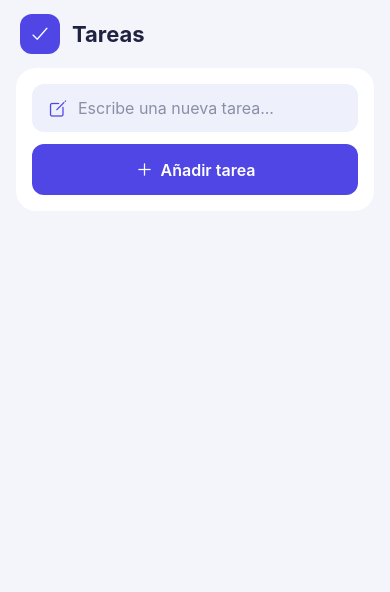
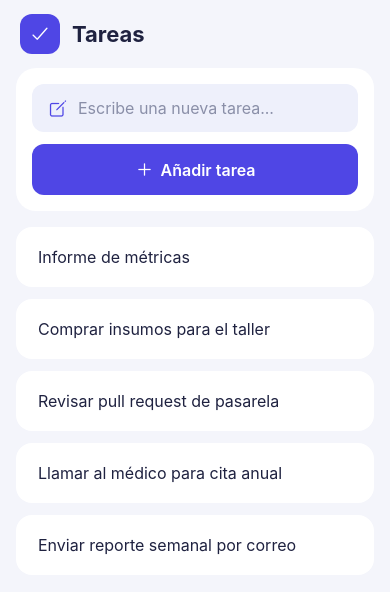
Before and after one commit to urp-moviles-2026-2/DiegoEV-Lab-01, a React Native app in the folder my-app-urp/: screen / in a window 390 px wide. Shown: the top 592 px of the page. Built offline with nearby package versions, Linux system fonts and the light colour scheme; what react-native-worklets would draw is missing.

Commit message:
avance 8 lab01

```diff
--- a/my-app-urp/App.js
+++ b/my-app-urp/App.js
@@ -1,10 +1,9 @@
 import React, { useState } from 'react';
-import { StyleSheet, Text, View, TextInput, TouchableOpacity, SafeAreaView, Platform, StatusBar as RNStatusBar } from 'react-native';
+import { StyleSheet, Text, View, TextInput, TouchableOpacity, FlatList, SafeAreaView, Platform, StatusBar as RNStatusBar } from 'react-native';
 import { StatusBar } from 'expo-status-bar';
 import { Ionicons } from '@expo/vector-icons';
 import { GestureHandlerRootView } from 'react-native-gesture-handler';
 
-/* ---------- Tarjeta de tarea ---------- */
 function TareaItem({ tarea }) {
   return (
     <View style={styles.swipeContenedor}>
@@ -64,6 +63,16 @@ export default function App() {
             <Text style={styles.textoAnadir}>Añadir tarea</Text>
           </TouchableOpacity>
         </View>
+
+        {/* Lista con scroll */}
+        <FlatList
+          data={tareas}
+          keyExtractor={(item) => item.id}
+          renderItem={({ item }) => <TareaItem tarea={item} />}
+          contentContainerStyle={styles.lista}
+          showsVerticalScrollIndicator={false}
+          keyboardShouldPersistTaps="handled"
+        />
       </SafeAreaView>
     </GestureHandlerRootView>
   );
@@ -122,6 +131,7 @@ const styles = StyleSheet.create({
     justifyContent: 'center',
   },
   textoAnadir: { color: '#fff', fontSize: 16, fontWeight: '600', marginLeft: 6 },
+  lista: { paddingHorizontal: 16, paddingBottom: 24 },
   swipeContenedor: { marginBottom: 12 },
   tarjeta: {
     backgroundColor: '#fff',
```
